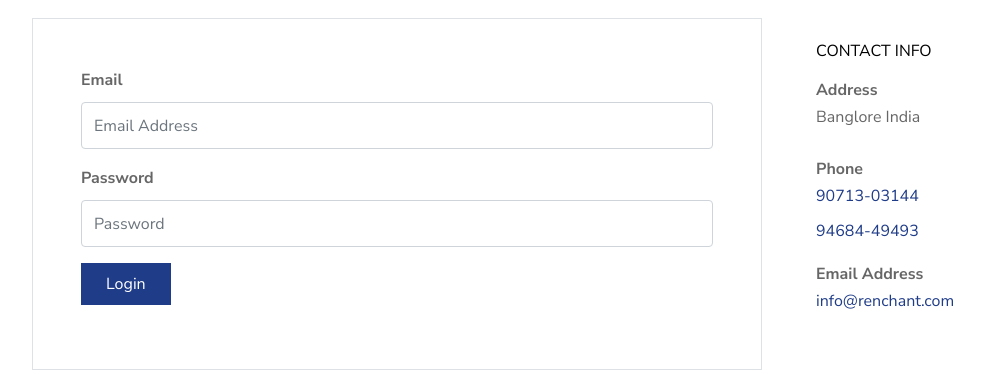
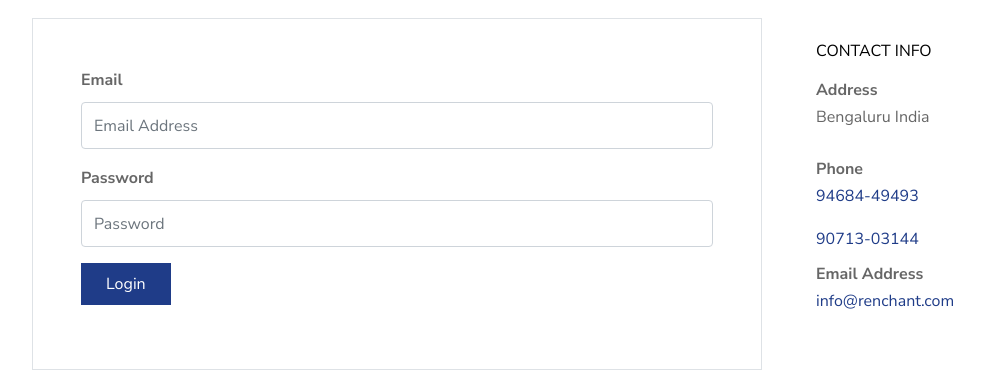
Before and after one commit to sambhav8695/RenchantAccomidations, a Django app: page /accounts/login in a window 1280 px wide. Shown: the part 694-1068 px from the top of the page, without its empty margins (53-1037 px from the left). Run offline with Django 3.2, Linux system fonts and the light colour scheme; some libraries are stand-ins or nearby versions.

Commit message:
Update login.html

```diff
--- a/templates/accounts/login.html
+++ b/templates/accounts/login.html
@@ -52,10 +52,10 @@
         <div class="p-4 mb-3 bg-white">
           <h3 class="h6 text-black mb-3 text-uppercase">Contact Info</h3>
           <p class="mb-0 font-weight-bold">Address</p>
-          <p class="mb-4">Banglore India</p>
+          <p class="mb-4">Bengaluru India</p>
           <p class="mb-0 font-weight-bold">Phone</p>
+          <p class="mb-3"><a href="#">94684-49493</a></p>
           <p class="mb-2"><a href="#">90713-03144</a></p>
-          <p class="mb-3"><a href="#">94684-49493</a></p>
           <p class="mb-0 font-weight-bold">Email Address</p>
           <p class="mb-0"><a href="#"><span class="__cf_email__" data-cfemail="b0c9dfc5c2d5ddd1d9dcf0d4dfddd1d9de9ed3dfdd">info@renchant.com</span></a></p>
         </div>
```
